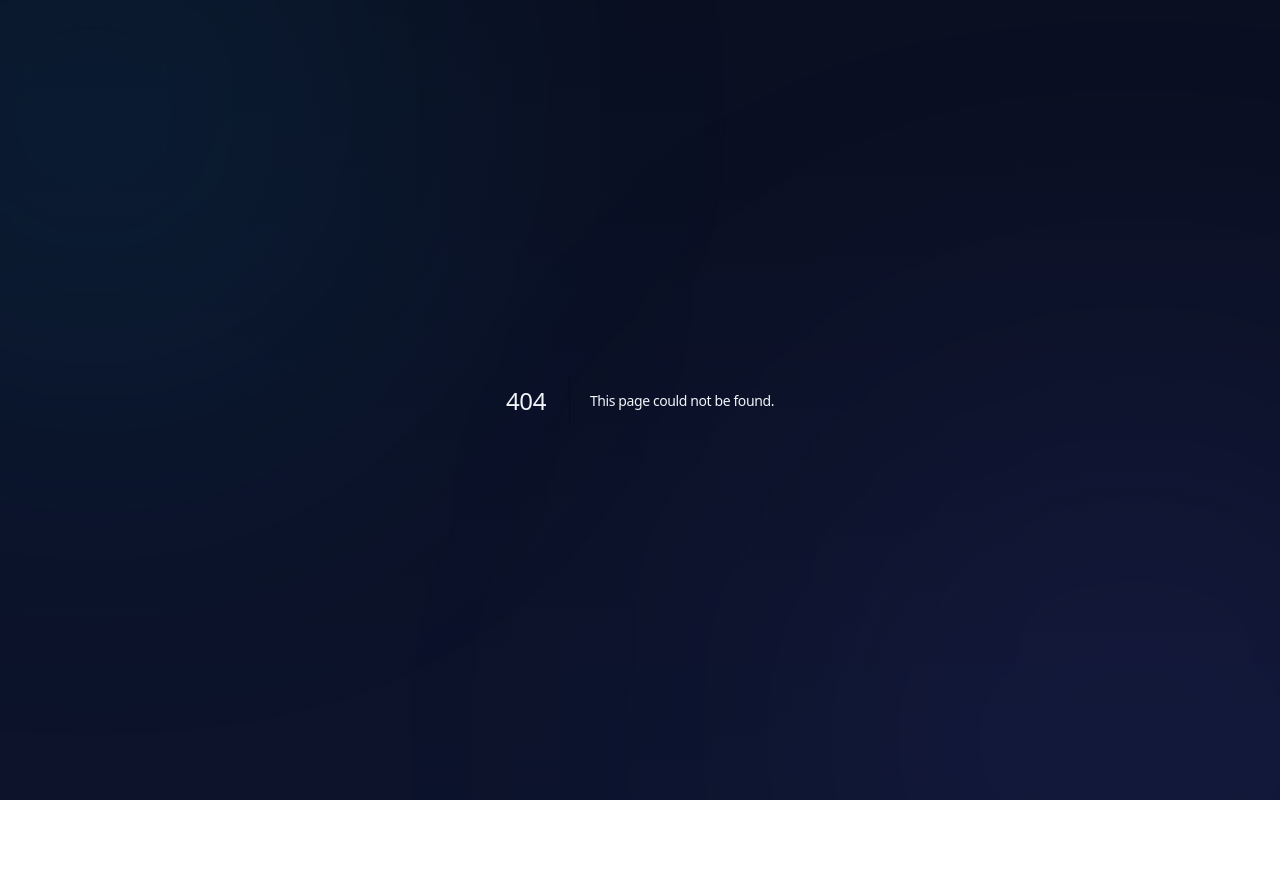
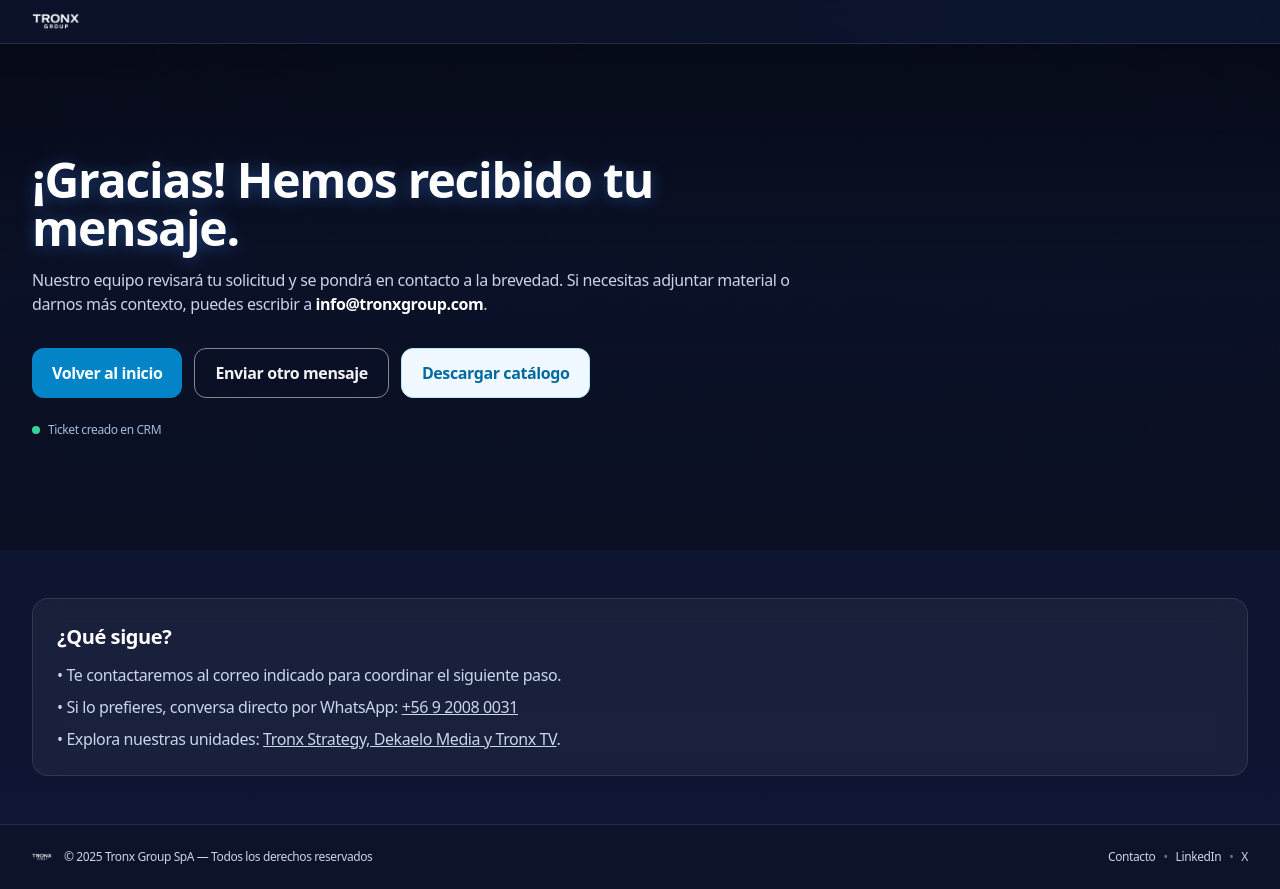
Before and after one commit to TronxGroup/tronxgroup, a Next.js app: page /gracias in a window 1280 px wide. Before the commit this address had no page. Before the commit the page ends 800 px from the top, so only its background shows below. Built offline with nearby package versions, Linux system fonts and the light colour scheme.

Commit message:
Create page.tsx

```diff
--- /dev/null
+++ b/app/gracias/page.tsx
@@ -0,0 +1,146 @@
+// app/gracias/page.tsx
+import type { Metadata } from "next";
+import Image from "next/image";
+import Link from "next/link";
+
+export const metadata: Metadata = {
+  title: "Gracias | Tronx Group",
+  description: "Gracias por contactarnos. Hemos recibido tu mensaje.",
+  robots: { index: false, follow: false },
+  alternates: { canonical: "/gracias" },
+};
+
+export default function GraciasPage() {
+  return (
+    <main
+      className="min-h-screen text-blue-50"
+      style={{
+        background:
+          "radial-gradient(900px 520px at 90% -10%, rgba(14,165,233,0.12), transparent 60%), linear-gradient(180deg, #0C132B 0%, #0E1633 100%)",
+      }}
+    >
+      {/* NAV mínimo */}
+      <nav className="sticky top-0 z-40 backdrop-blur supports-[backdrop-filter]:bg-[rgba(12,19,43,0.80)] bg-[rgba(12,19,43,0.92)] border-b border-white/10">
+        <div className="section flex items-center justify-between py-3">
+          <Link href="/" aria-label="Volver al inicio" className="flex items-center">
+            <Image
+              src="/tronxgrouplogo.png"
+              alt="Tronx Group"
+              width={48}
+              height={48}
+              priority
+            />
+          </Link>
+        </div>
+      </nav>
+
+      {/* HERO de confirmación */}
+      <header className="relative overflow-hidden bg-[#0B1126]">
+        <div className="absolute inset-0 bg-[url('/BG_tronx_group.jpg')] bg-cover bg-center opacity-15 mix-blend-overlay" />
+        <div className="absolute inset-0 bg-gradient-to-b from-black/30 via-[#0C132B]/60 to-[#0A0F21]" />
+
+        <div className="relative section py-20 md:py-28">
+          <div className="max-w-3xl">
+            <h1 className="text-4xl md:text-5xl font-extrabold tracking-tight text-white drop-shadow-[0_2px_8px_rgba(59,130,246,0.4)]">
+              ¡Gracias! Hemos recibido tu mensaje.
+            </h1>
+            <p className="mt-4 text-blue-100/90">
+              Nuestro equipo revisará tu solicitud y se pondrá en contacto a la
+              brevedad. Si necesitas adjuntar material o darnos más contexto,
+              puedes escribir a <span className="text-white font-semibold">info@tronxgroup.com</span>.
+            </p>
+
+            <div className="mt-8 flex flex-col sm:flex-row gap-3">
+              <Link
+                href="/#top"
+                className="btn btn-primary !bg-sky-600 hover:!bg-sky-500 text-white"
+              >
+                Volver al inicio
+              </Link>
+              <Link
+                href="/#contacto"
+                className="btn border border-white/50 text-white/95 font-semibold hover:bg-white/15 backdrop-blur-md"
+              >
+                Enviar otro mensaje
+              </Link>
+              <a
+                href="/catalogo/tronxgroup_catalogo_2026.pdf"
+                className="btn btn-secondary hover:bg-sky-100/90"
+                download
+              >
+                Descargar catálogo
+              </a>
+            </div>
+
+            <div className="mt-6 text-xs text-blue-200/85">
+              <span className="inline-flex items-center gap-2">
+                <span className="w-2 h-2 rounded-full bg-emerald-400" />
+                Ticket creado en CRM
+              </span>
+            </div>
+          </div>
+        </div>
+      </header>
+
+      {/* Tarjeta de atajos */}
+      <section className="py-12">
+        <div className="section">
+          <div className="rounded-2xl border border-white/10 bg-white/5 backdrop-blur-md p-6">
+            <h2 className="text-white text-xl font-semibold">¿Qué sigue?</h2>
+            <ul className="mt-3 space-y-2 text-blue-100/90">
+              <li>• Te contactaremos al correo indicado para coordinar el siguiente paso.</li>
+              <li>• Si lo prefieres, conversa directo por WhatsApp:{" "}
+                <a
+                  className="underline hover:text-white"
+                  href="https://wa.me/56920080031"
+                  target="_blank"
+                  rel="noopener noreferrer"
+                >
+                  +56 9 2008 0031
+                </a>
+              </li>
+              <li>• Explora nuestras unidades:{" "}
+                <Link className="underline hover:text-white" href="/#unidades">
+                  Tronx Strategy, Dekaelo Media y Tronx TV
+                </Link>.
+              </li>
+            </ul>
+          </div>
+        </div>
+      </section>
+
+      {/* FOOTER compacto */}
+      <footer className="mt-0 border-t border-white/10 bg-[#0C132B] text-blue-100/90">
+        <div className="section py-6 flex flex-col md:flex-row items-center justify-between gap-4">
+          <div className="flex items-center gap-3">
+            <Image src="/tronxgrouplogo.png" alt="Tronx Group" width={20} height={20} />
+            <span className="text-xs">
+              © 2025 Tronx Group SpA — Todos los derechos reservados
+            </span>
+          </div>
+          <div className="text-xs">
+            <Link href="/#contacto" className="hover:text-white">Contacto</Link>
+            <span className="mx-2 opacity-50">•</span>
+            <a
+              className="hover:text-white"
+              href="https://www.linkedin.com/company/tronx-group"
+              target="_blank"
+              rel="noopener noreferrer"
+            >
+              LinkedIn
+            </a>
+            <span className="mx-2 opacity-50">•</span>
+            <a
+              className="hover:text-white"
+              href="https://x.com/TronxGroup"
+              target="_blank"
+              rel="noopener noreferrer"
+            >
+              X
+            </a>
+          </div>
+        </div>
+      </footer>
+    </main>
+  );
+}
```
